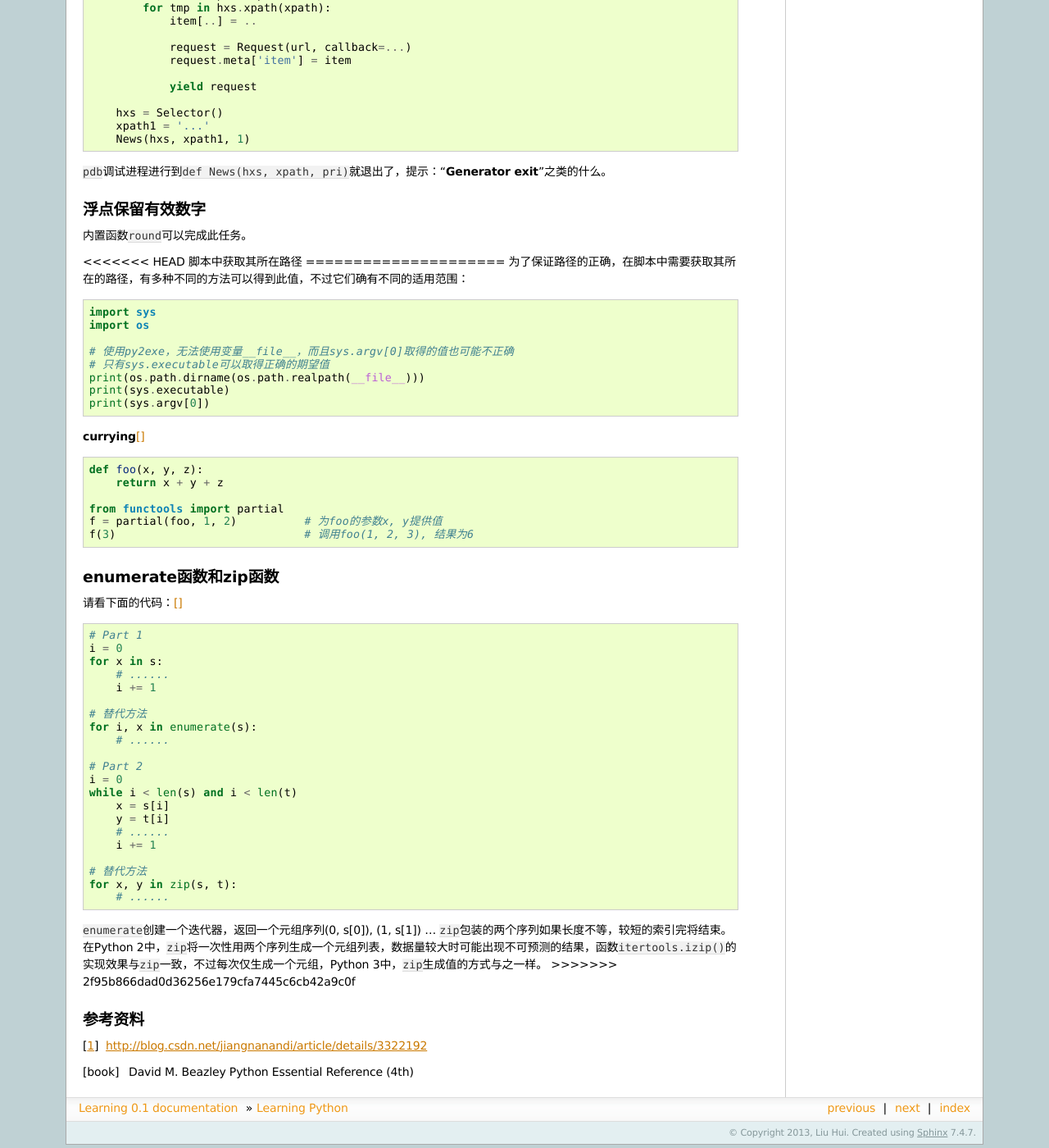
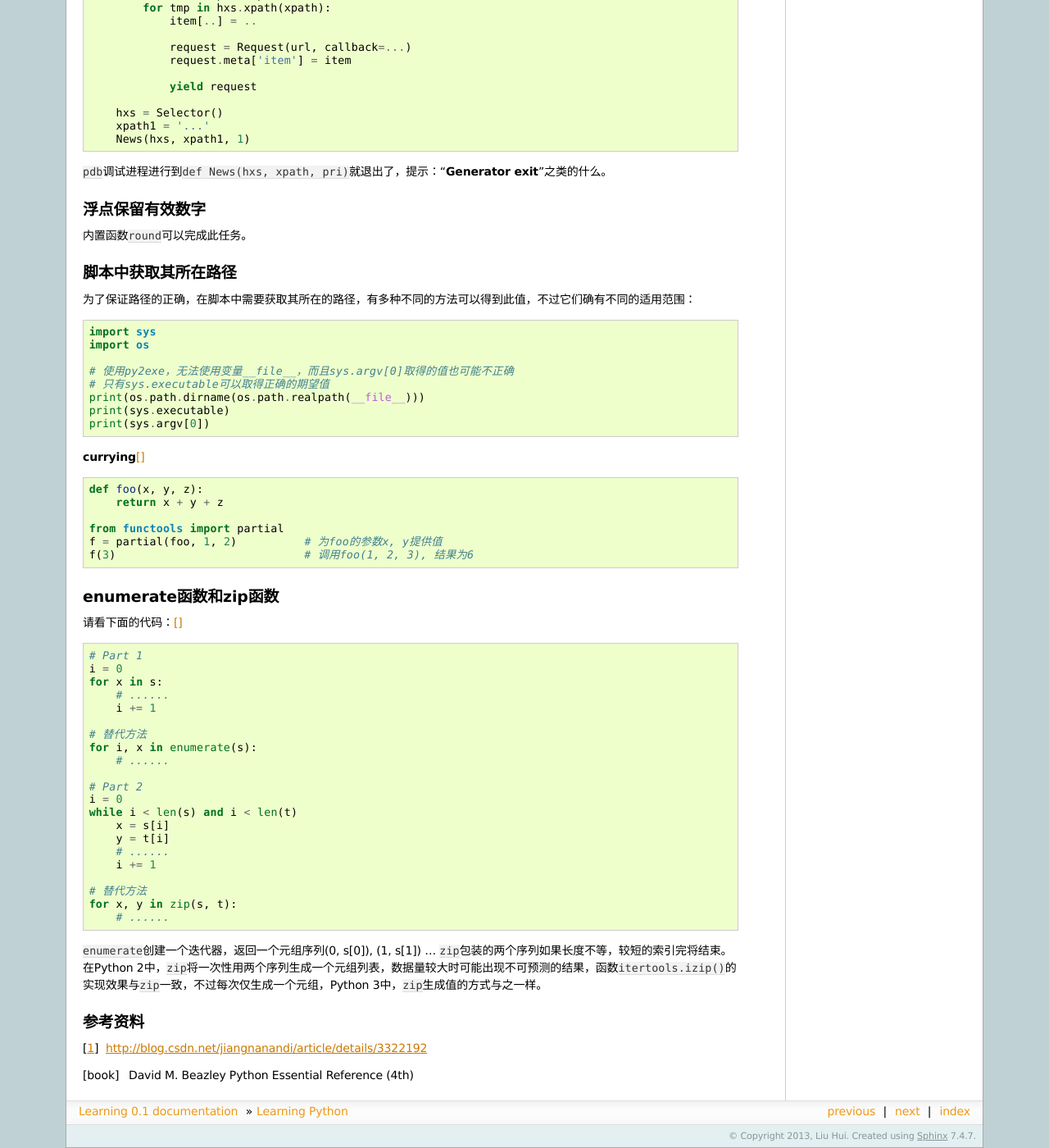
Before and after one commit to huiliu/learning.docs.hui, a Sphinx documentation site: the page built from source/python.rst, in a window 1280 px wide and 1400 px high, scrolled down 682 px. Shown: the whole window at 82% size. Built offline with Sphinx 7.4.7, drawn with Linux system fonts in a browser that asks for light colours; formulas are drawn with MathJax 3.

Commit message:
FIXED Conflict

```diff
--- a/source/python.rst
+++ b/source/python.rst
@@ -61,8 +61,6 @@ The Python yield keyword explained
 =================
 内置函数\ ``round``\ 可以完成此任务。
 
-
-<<<<<<< HEAD
 脚本中获取其所在路径
 =====================
 为了保证路径的正确，在脚本中需要获取其所在的路径，有多种不同的方法可以得到此值\
@@ -121,7 +119,6 @@ enumerate函数和zip函数
 ``zip``\ 将一次性用两个序列生成一个元组列表，数据量较大时可能出现不可预测的结\
 果，函数\ ``itertools.izip()``\ 的实现效果与\ ``zip``\ 一致，不过每次仅生成一\
 个元组，Python 3中，\ ``zip``\ 生成值的方式与之一样。
->>>>>>> 2f95b866dad0d36256e179cfa7445c6cb42a9c0f
 
 
 参考资料
```
